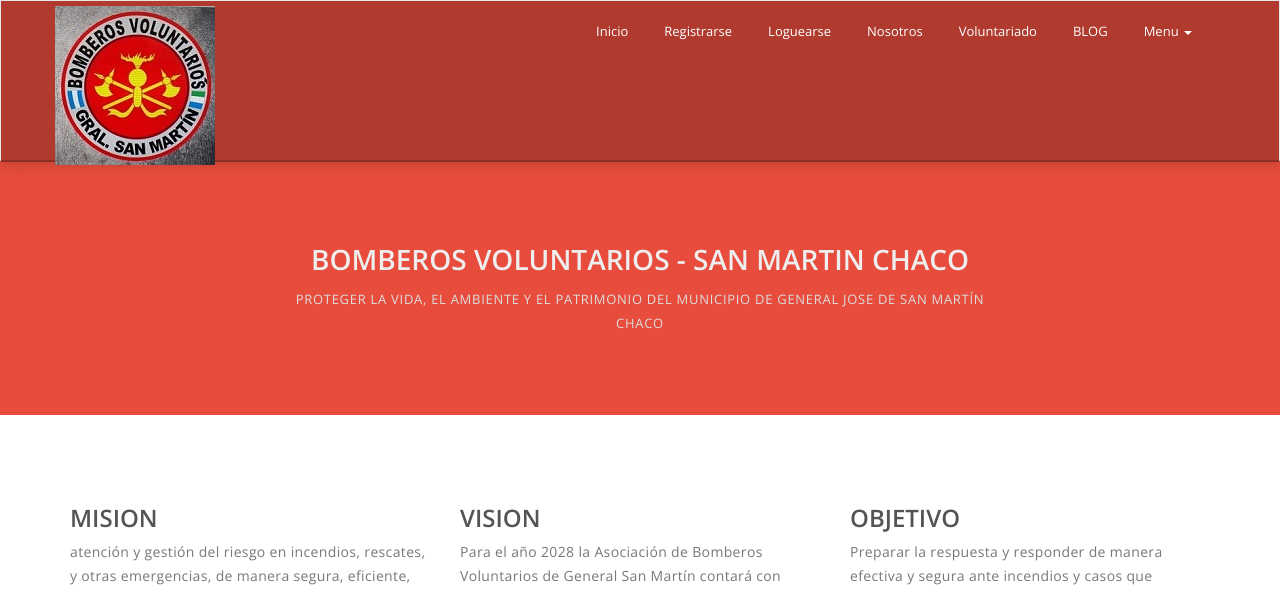
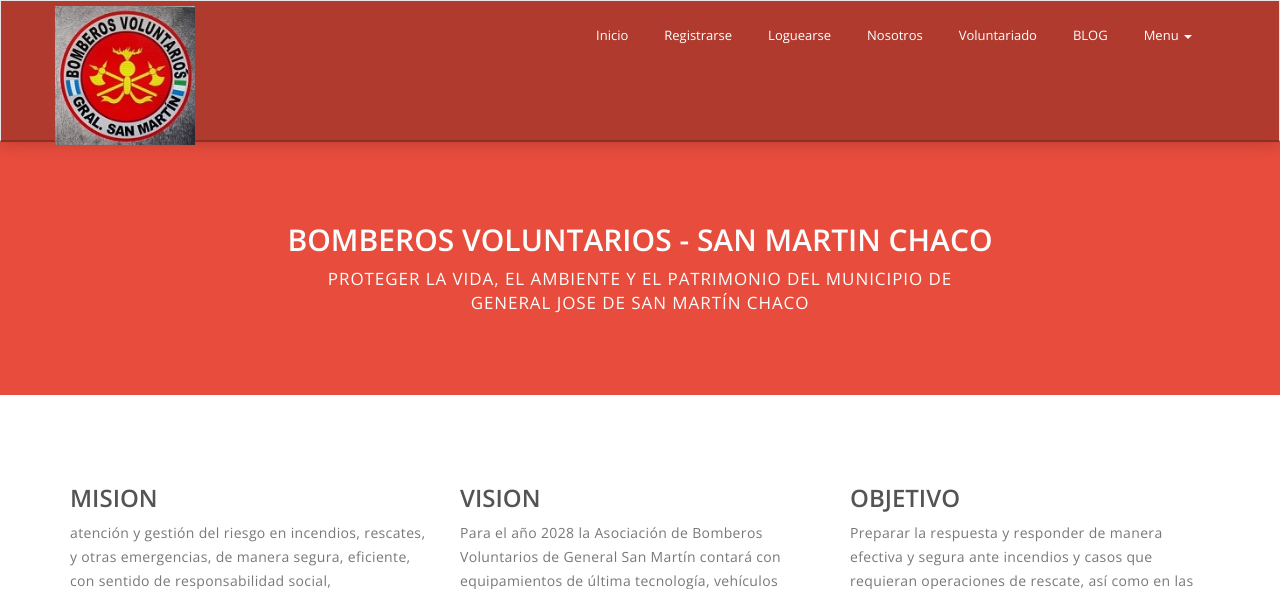
Before and after one commit to gabbyhuell/Equipo7_ProyectoWeb, a Django app: page /index.html in a window 1280 px wide. Shown: the top 589 px of the page. Run offline with Django 4.2, Linux system fonts and the light colour scheme; some libraries are stand-ins or nearby versions.

Commit message:
CAMBIO HEADER BOTONES

```diff
--- a/ProjectFinal/blog/webapp/static/css/style.css
+++ b/ProjectFinal/blog/webapp/static/css/style.css
@@ -67,10 +67,10 @@ header .navbar {
 }
 header .navbar-default .navbar-nav>li>a {
 	margin: 15px 3px;
-	padding-top: 6px;
+	padding-top: 10px;
 	color: #fff;
-	padding-bottom: 6px;
-	border-radius: 2px;
+	padding-bottom: 10px;
+	border-radius: 3px;
 }
 
 header .navbar-default .navbar-nav>li>a:hover,
@@ -115,7 +115,7 @@ header .navbar-brand {
 header .navbar-brand img {
 	position: relative;
 	top: 5px;
-	max-width: 165px;
+	max-width: 140px;
 }
 
 /*
@@ -132,18 +132,18 @@ header .navbar-brand img {
 .banner h2 {
 	margin-top: 0;
 	margin-bottom: 0;
-	font-size: 28px;
+	font-size: 30px;
 	line-height: 35px;
-	color: #eee;
+	color: #FBFCFC;
 	text-transform: capitalize;
 }
 .banner p {
 	max-width: 700px;
 	margin: 0 auto;
 	margin-top: 10px;
-	font-size: 13px;
+	font-size: 17px;
 	line-height: 24px;
-	color: #ddd;
+	color: #FBFCFC;
 	text-transform: uppercase;
 	letter-spacing: 0.055em;
 }
```
